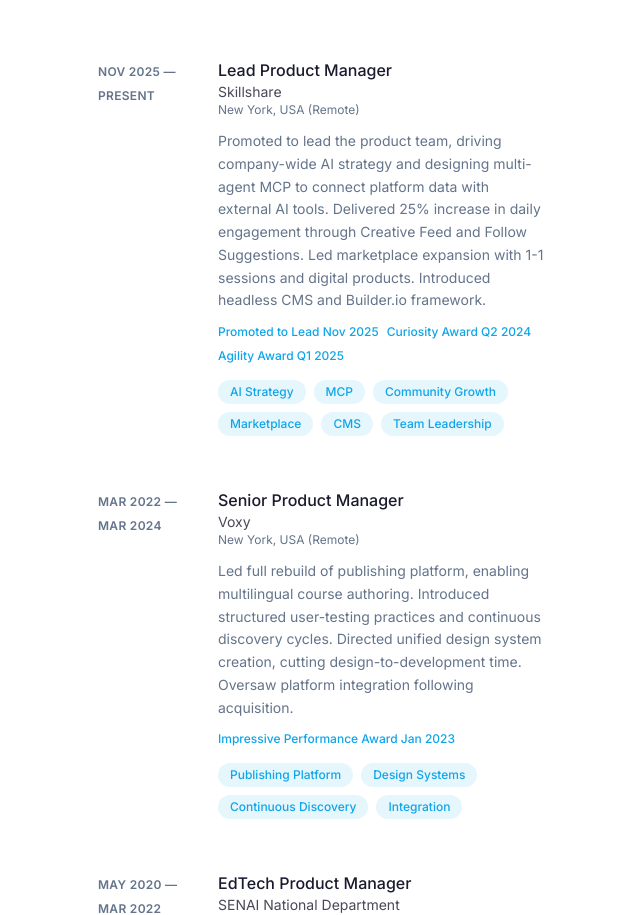
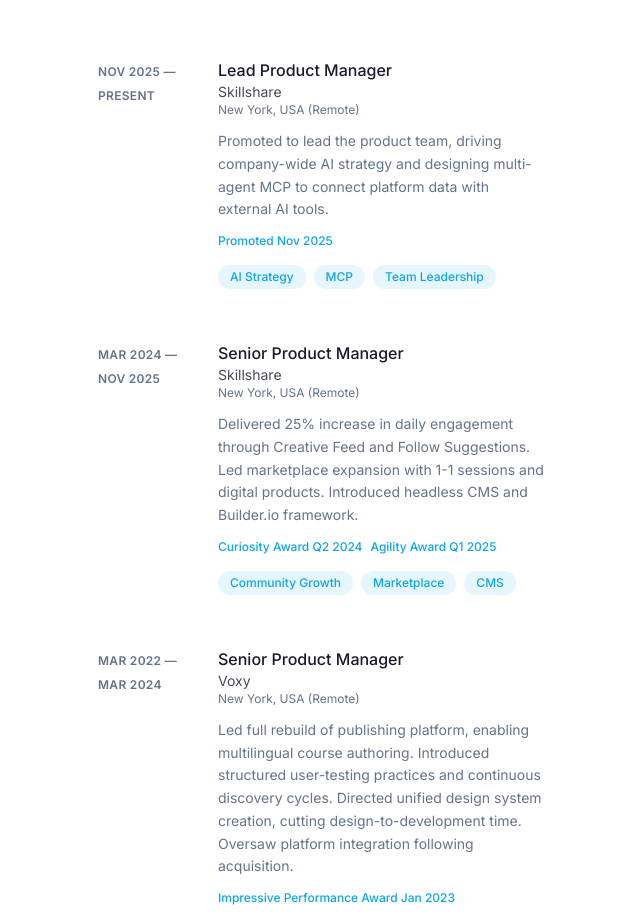
Before and after one commit to bibstarling/my-ai-app, a Next.js app: page / in a window 1280 px wide. Shown: the part 1000-1915 px from the top of the page, without its empty margins (638-1278 px from the left). Built offline with nearby package versions, Linux system fonts and the light colour scheme; no server answers.

Commit message:
feat: split Skillshare experience into two entries
Separate current role from previous achievements for clarity.

```diff
--- a/app/page.tsx
+++ b/app/page.tsx
@@ -18,9 +18,18 @@ const experiences = [
     title: 'Lead Product Manager',
     company: 'Skillshare',
     location: 'New York, USA (Remote)',
-    description: 'Promoted to lead the product team, driving company-wide AI strategy and designing multi-agent MCP to connect platform data with external AI tools. Delivered 25% increase in daily engagement through Creative Feed and Follow Suggestions. Led marketplace expansion with 1-1 sessions and digital products. Introduced headless CMS and Builder.io framework.',
-    skills: ['AI Strategy', 'MCP', 'Community Growth', 'Marketplace', 'CMS', 'Team Leadership'],
-    highlights: ['Promoted to Lead Nov 2025', 'Curiosity Award Q2 2024', 'Agility Award Q1 2025'],
+    description: 'Promoted to lead the product team, driving company-wide AI strategy and designing multi-agent MCP to connect platform data with external AI tools.',
+    skills: ['AI Strategy', 'MCP', 'Team Leadership'],
+    highlights: ['Promoted Nov 2025'],
+  },
+  {
+    period: 'Mar 2024 — Nov 2025',
+    title: 'Senior Product Manager',
+    company: 'Skillshare',
+    location: 'New York, USA (Remote)',
+    description: 'Delivered 25% increase in daily engagement through Creative Feed and Follow Suggestions. Led marketplace expansion with 1-1 sessions and digital products. Introduced headless CMS and Builder.io framework.',
+    skills: ['Community Growth', 'Marketplace', 'CMS'],
+    highlights: ['Curiosity Award Q2 2024', 'Agility Award Q1 2025'],
   },
   {
     period: 'Mar 2022 — Mar 2024',
```
